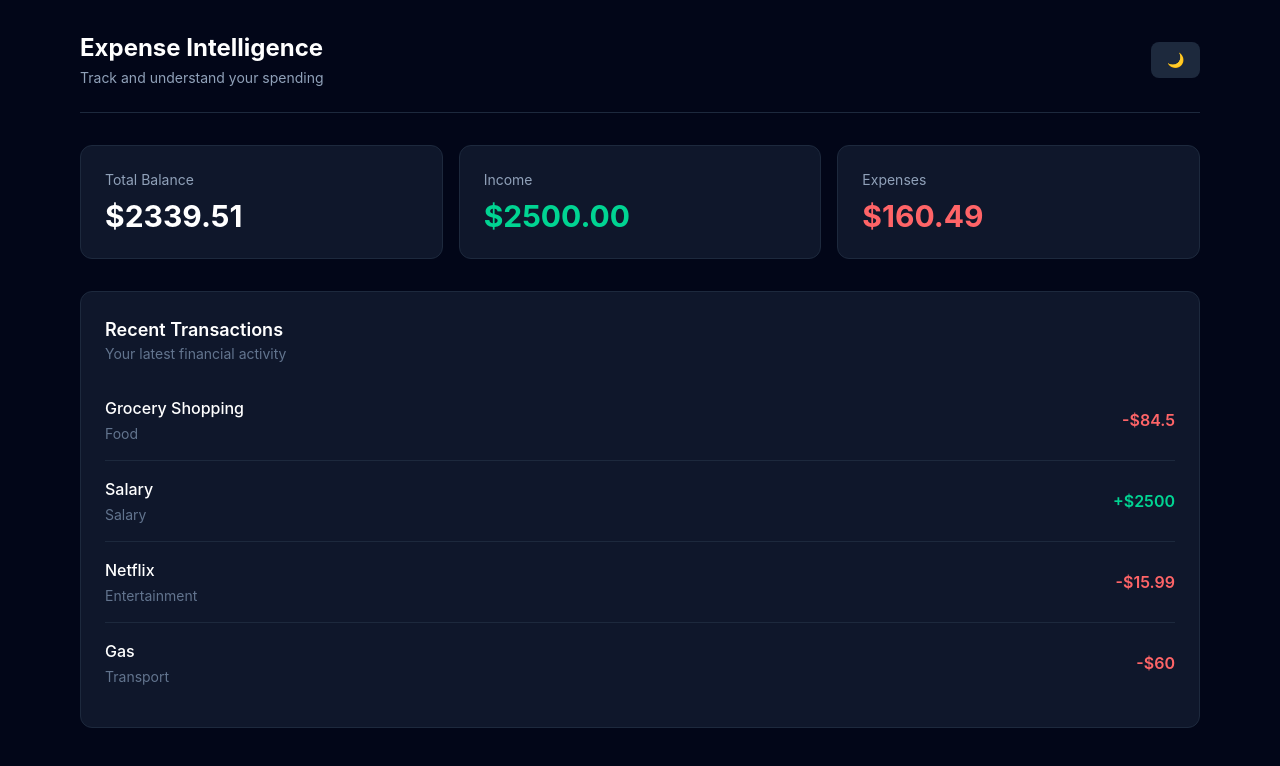
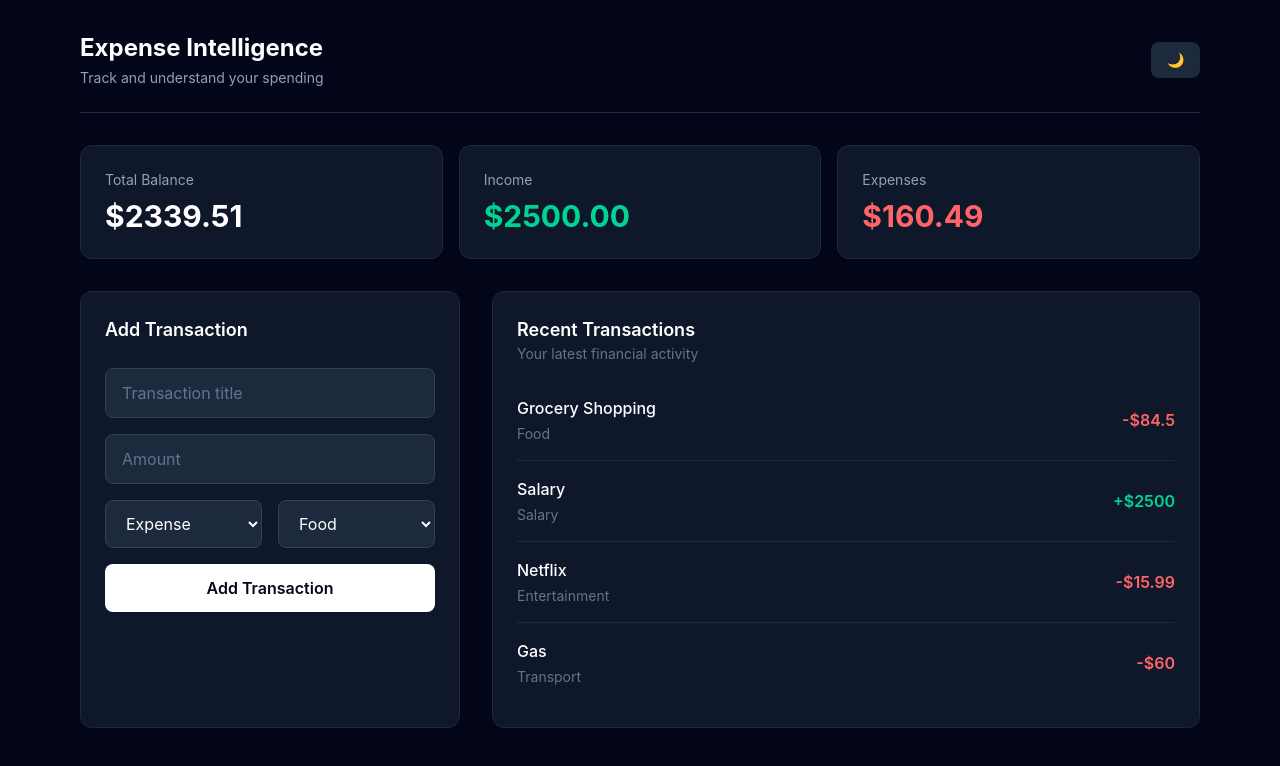
Before and after one commit to chifuyu1386/expense-intelligence, a React (Vite) app: page / in a window 1280 px wide. Shown: the top 766 px of the page. Built offline with nearby package versions, Linux system fonts and the light colour scheme.

Commit message:
feat: add transaction form

```diff
--- a/src/components/Dashboard.jsx
+++ b/src/components/Dashboard.jsx
@@ -1,5 +1,6 @@
 import Header from "./Header";
 import SummaryCards from "./SummaryCards";
+import TransactionForm from "./TransactionForm";
 import TransactionList from "./TransactionList";
 
 function Dashboard() {
@@ -10,7 +11,11 @@ function Dashboard() {
       <div className="mt-8 space-y-8">
         <SummaryCards />
 
-        <TransactionList />
+        <div className="grid gap-8 lg:grid-cols-[380px_1fr]">
+          <TransactionForm />
+
+          <TransactionList />
+        </div>
       </div>
     </main>
   );
--- /dev/null
+++ b/src/components/TransactionForm.jsx
@@ -0,0 +1,96 @@
+import { useState, useContext } from "react";
+import { TransactionContext } from "../context/TransactionContext";
+
+function TransactionForm() {
+  const { dispatch } = useContext(TransactionContext);
+
+  const [title, setTitle] = useState("");
+  const [amount, setAmount] = useState("");
+  const [type, setType] = useState("expense");
+  const [category, setCategory] = useState("Food");
+
+  function handleSubmit(event) {
+    event.preventDefault();
+
+    const newTransaction = {
+      id: Date.now(),
+      title,
+      amount: Number(amount),
+      type,
+      category,
+      date: new Date().toISOString().split("T")[0],
+    };
+
+    dispatch({
+      type: "ADD_TRANSACTION",
+      payload: newTransaction,
+    });
+
+    setTitle("");
+    setAmount("");
+    setType("expense");
+    setCategory("Food");
+  }
+
+  return (
+    <section className="rounded-xl border border-slate-800 bg-slate-900 p-6">
+      <h2 className="text-lg font-semibold text-white">
+        Add Transaction
+      </h2>
+
+      <form
+        onSubmit={handleSubmit}
+        className="mt-6 space-y-4"
+      >
+        <input
+          type="text"
+          placeholder="Transaction title"
+          value={title}
+          onChange={(event) => setTitle(event.target.value)}
+          className="w-full rounded-lg border border-slate-700 bg-slate-800 px-4 py-3 text-white outline-none placeholder:text-slate-500 focus:border-slate-500"
+        />
+
+        <input
+          type="number"
+          placeholder="Amount"
+          value={amount}
+          onChange={(event) => setAmount(event.target.value)}
+          className="w-full rounded-lg border border-slate-700 bg-slate-800 px-4 py-3 text-white outline-none placeholder:text-slate-500 focus:border-slate-500"
+        />
+
+        <div className="grid gap-4 sm:grid-cols-2">
+          <select
+            value={type}
+            onChange={(event) => setType(event.target.value)}
+            className="rounded-lg border border-slate-700 bg-slate-800 px-4 py-3 text-white outline-none"
+          >
+            <option value="expense">Expense</option>
+            <option value="income">Income</option>
+          </select>
+
+          <select
+            value={category}
+            onChange={(event) => setCategory(event.target.value)}
+            className="rounded-lg border border-slate-700 bg-slate-800 px-4 py-3 text-white outline-none"
+          >
+            <option value="Food">Food</option>
+            <option value="Transport">Transport</option>
+            <option value="Entertainment">Entertainment</option>
+            <option value="Shopping">Shopping</option>
+            <option value="Salary">Salary</option>
+            <option value="Other">Other</option>
+          </select>
+        </div>
+
+        <button
+          type="submit"
+          className="w-full rounded-lg bg-white px-4 py-3 font-semibold text-slate-950 transition hover:bg-slate-200"
+        >
+          Add Transaction
+        </button>
+      </form>
+    </section>
+  );
+}
+
+export default TransactionForm;
```
Also changed, not shown: 1 other file (tests, documents, lock files or other folders).
